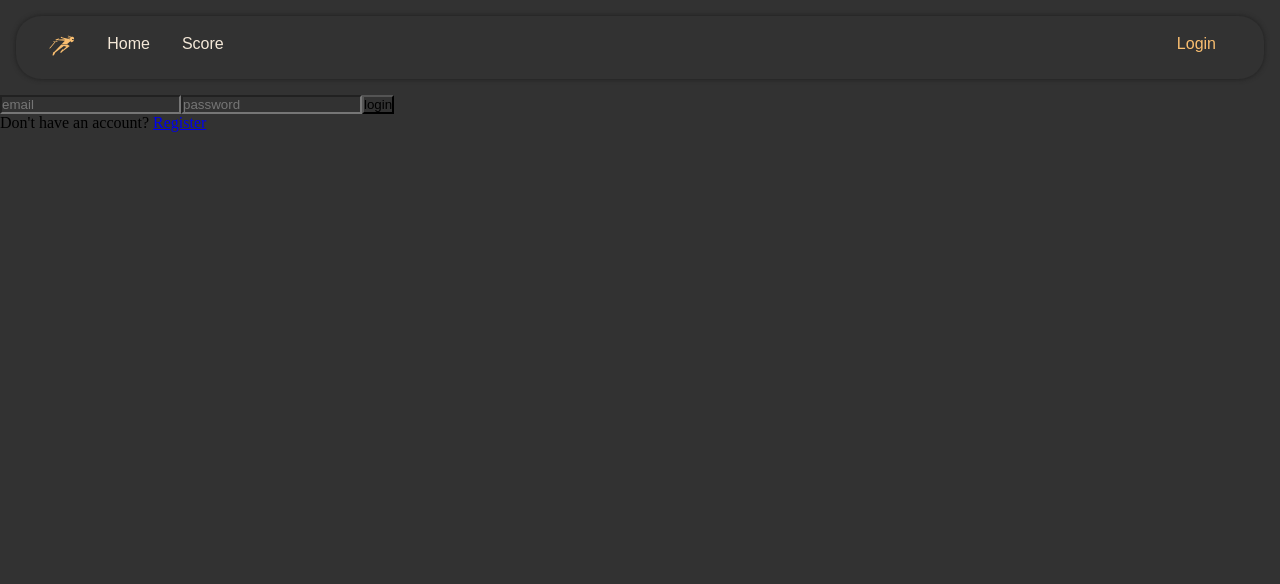
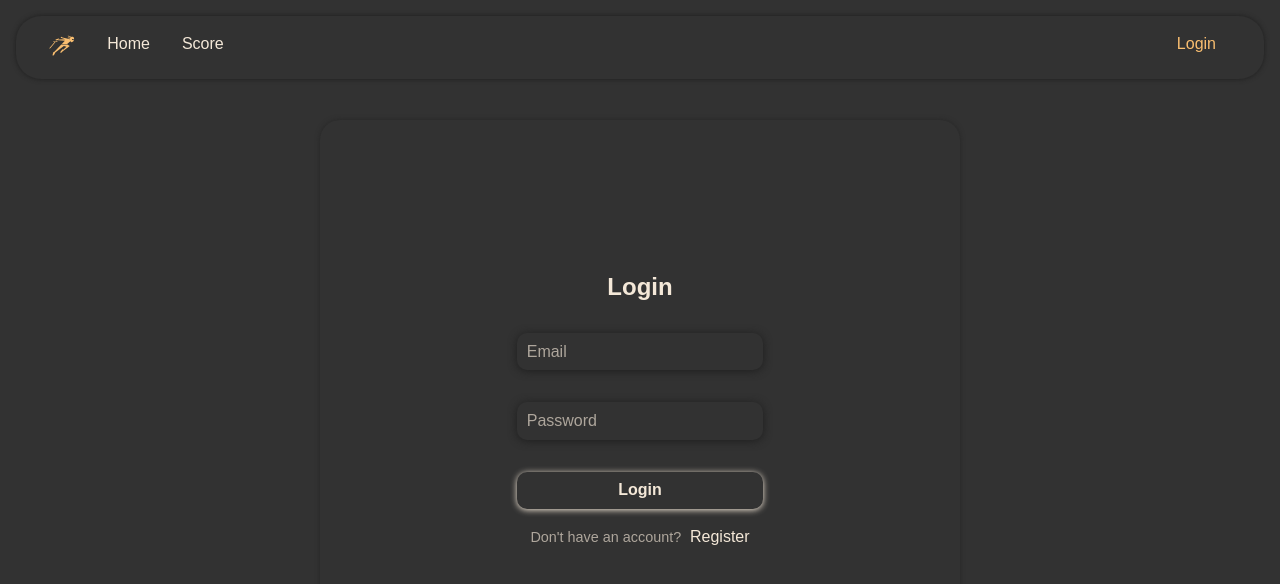
Before and after one commit to DianaEP/catch-me, a React (Vite) app: page /login in a window 1280 px wide. Shown: the top 584 px of the page. Built offline with nearby package versions, Linux system fonts and the light colour scheme; a web font is replaced by a local one.

Commit message:
Add styling to Auth container

```diff
--- a/src/components/authentication/Auth.css
+++ b/src/components/authentication/Auth.css
@@ -0,0 +1,125 @@
+.form-container{
+    width:50%;
+    height: 70%;
+    position: absolute;
+    top: 50%;
+    left:50%;
+    transform: translate(-50% , -50%);
+    display: flex;
+   flex-direction: column;
+   align-items: center;
+   justify-content: center;
+   box-shadow: 0px 0px 5px 0px var(--color2);
+   border-radius: 20px;
+}
+
+.form-fields{
+    width: 70%;
+    display: flex;
+    flex-direction: column;
+    row-gap: 2rem;
+    align-items: center;
+    padding: 1.2rem;
+
+
+}
+
+.form-fields h2{
+    font-family: var(--font-family1);
+    color: var(--font-color2);
+    text-transform: capitalize;
+}
+
+.form-fields input{
+    width: 60%;
+    padding: 0.6rem;
+    border-radius: 10px;
+    border: none;
+    background-color: transparent;
+    color: var(--font-color2);
+    font-size: 1rem;
+    box-shadow: 0 1px 8px var(--color1);
+    outline: none;
+    transition: box-shadow 0.5s ease;
+
+}
+
+.form-fields input:focus {
+    box-shadow: 0 1px 8px var(--font-color2);
+}
+
+.form-fields input::placeholder{
+    text-transform: capitalize;
+    font-size: 1rem;
+    color: #f4e8d8a3;
+}
+
+.form-button{
+    text-transform: capitalize;
+    width: 60%;
+    font-size: 1rem;
+    font-weight: 600;
+    padding: 0.6rem;
+    border: none;
+    border-radius: 10px;
+    background-color: transparent;
+    box-shadow: 0 1px 6px var(--font-color2);
+    color: var(--font-color2);
+    cursor: pointer;
+    transition: box-shadow 0.5s ease, color 0.5s ease;
+}
+
+.form-button:hover{
+    box-shadow: 0 1px 6px var(--color3);
+    color: var(--color3);
+
+}
+
+.link-container span{
+    margin-right: 0.3rem;
+
+
+}
+
+.link-container p{
+    /* text-transform: none; */
+    color: #f4e8d8a3;
+    font-size: 0.9rem;
+
+
+}
+
+
+.link-container a{
+    text-transform: capitalize;
+    color: var(--font-color2);
+    text-decoration: none;
+    font-size: 1rem;
+    transition: color 0.3s;
+    position: relative;
+
+}
+
+.link-container a::after {
+    content: '';
+    position: absolute;
+    width: 0;
+    height: 1.5px;
+    display: block;
+    margin-top: 1px;
+    right: 0;
+    background: var(--color3);
+    transition: width 0.3s ease;
+    -webkit-transition: width 0.3s ease;
+}
+
+.link-container  a:hover::after {
+    width: 100%;
+    left: 0;
+    background: var(--color3);
+}
+
+
+/* .link-container a:hover{
+    color: var(--font-color2);
+} */
--- a/src/components/authentication/Auth.jsx
+++ b/src/components/authentication/Auth.jsx
@@ -22,7 +22,8 @@ export default function Auth({currentPage,text,nextPage, dataLogin,dataRegister,
     return(
         <>
         <div className="form-container">
-            <form className='input-fields'>
+            <form className='form-fields'>
+                <h2>{currentPage}</h2>
                 {fields.map((field, index)=>(
                     <input key={index}
                            type={field.type}
@@ -34,21 +35,18 @@ export default function Auth({currentPage,text,nextPage, dataLogin,dataRegister,
 
                 }
 
-                <button>{currentPage}</button>
+                <button className='form-button'>{currentPage}</button>
             </form>
-            <div>
-
+            <div className="link-container">
+                <p><span>{text}</span> <Link to={`/${nextPage}`}>{nextPage}</Link></p>
             </div>
-                <div className="link-container">
-                        <p><span>{text}</span> <Link to={`/${nextPage}`}>{nextPage}</Link></p>
-                    </div>
 
             </div>
         </>
     )
 }
 
-// value={{dataLogin.`${placeholder}`}}
+
 
 Auth.propTypes = {
     currentPage: PropTypes.any,
--- a/src/index.css
+++ b/src/index.css
@@ -16,6 +16,7 @@
   margin: 0;
   box-sizing: border-box;
   background-color: var(--background-color);
+  font-family: var(--font-family2);
 }
 
 html, body, #root{
```
